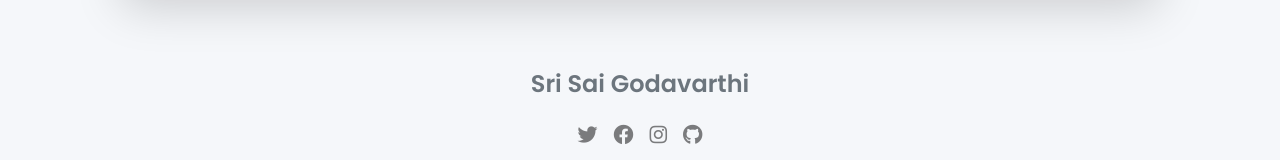
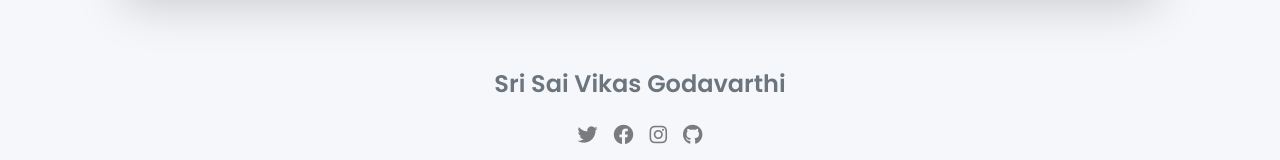
Before and after one commit to saivikasG/saivikasG.github.io, a plain HTML site: page index.html in a window 1280 px wide. Shown: the part 1941-2101 px from the top of the page. Drawn offline with Linux system fonts and the light colour scheme.

Commit message:
Update index.html

```diff
--- a/index.html
+++ b/index.html
@@ -221,7 +221,7 @@
     <footer class="pt-4 pb-4 text-muted text-center d-print-none">
       <div class="container">
         <div class="my-3">
-          <div class="h4">Sri Sai Godavarthi</div>
+          <div class="h4">Sri Sai Vikas Godavarthi</div>
           <div class="footer-nav">
             <nav role="navigation">
               <ul class="nav justify-content-center">
```
